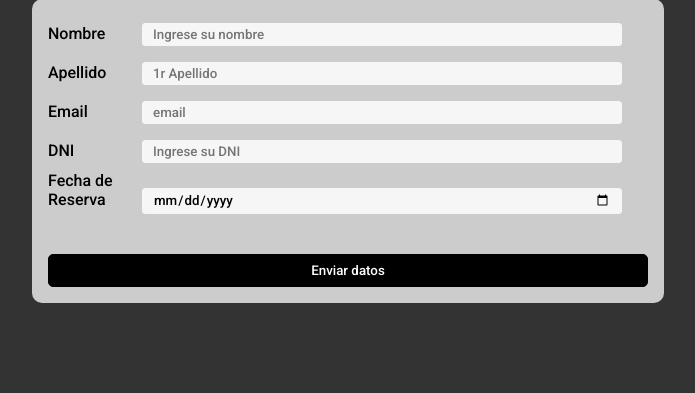
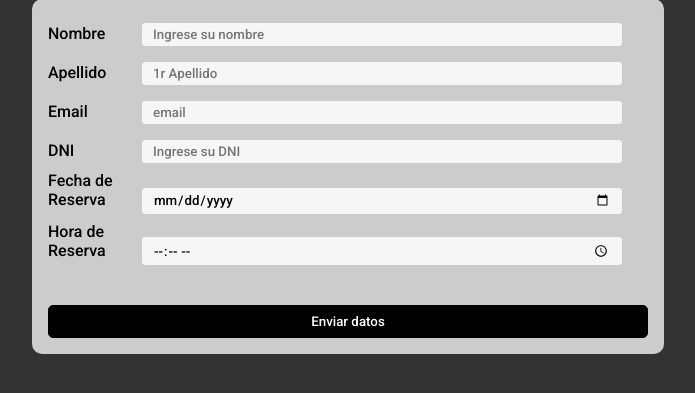
Before and after one commit to tpII/2020-pc-6-combiot, a Django app: page /nueva_reserva/ in a window 1280 px wide. Shown: the part 194-587 px from the top of the page, without its empty margins (292-987 px from the left). Run offline with Django 3.2, Linux system fonts and the light colour scheme.

Commit message:
Agregado de la hora al formulario

```diff
--- a/2.Web/combi/settings.py
+++ b/2.Web/combi/settings.py
@@ -14,10 +14,6 @@ from pathlib import Path
 import os
 # Build paths inside the project like this: BASE_DIR / 'subdir'.
 BASE_DIR = Path(__file__).resolve().parent.parent
-
-
-# Quick-start development settings - unsuitable for production
-# See https://docs.djangoproject.com/en/3.1/howto/deployment/checklist/
 
 # SECURITY WARNING: keep the secret key used in production secret!
 SECRET_KEY = '(ys)rcp(72vk7tgx*pv^mv4ysftluszqt&zqmo+&50zy=s^d2('
--- a/2.Web/combi/urls.py
+++ b/2.Web/combi/urls.py
@@ -1,28 +1,13 @@
-"""combi URL Configuration
-
-The `urlpatterns` list routes URLs to views. For more information please see:
-    https://docs.djangoproject.com/en/3.1/topics/http/urls/
-Examples:
-Function views
-    1. Add an import:  from my_app import views
-    2. Add a URL to urlpatterns:  path('', views.home, name='home')
-Class-based views
-    1. Add an import:  from other_app.views import Home
-    2. Add a URL to urlpatterns:  path('', Home.as_view(), name='home')
-Including another URLconf
-    1. Import the include() function: from django.urls import include, path
-    2. Add a URL to urlpatterns:  path('blog/', include('blog.urls'))
-"""
 from django.contrib import admin
 from django.urls import path
-from reserva.views import home, decode, reservar, post, informar
+from reserva.views import home, decodificar, reservar, post, informar
 from combi.settings import MEDIA_ROOT, MEDIA_URL
 from django.conf.urls.static import static
 
 urlpatterns = [
     path('admin/', admin.site.urls),
     path('', home),
-    path('decodificacion/', decode),
+    path('decodificacion/', decodificar),
     path('nueva_reserva/', reservar),
     path('reserva/', post, name='post'),
     path('informacion/', informar),
--- a/2.Web/reserva/form.py
+++ b/2.Web/reserva/form.py
@@ -11,5 +11,6 @@ class PostForm(forms.ModelForm):
             'apellido',
             'DNI',
             'fecha',
+            'hora',
             'email'
         ]
--- a/2.Web/reserva/models.py
+++ b/2.Web/reserva/models.py
@@ -8,6 +8,7 @@ class Reserva(models.Model):
     DNI = models.IntegerField()
     fecha = models.DateField()
     email = models.EmailField(max_length=254)
+    hora = models.TimeField()
 
     def __str__(self):
         return str(self.apellido) + '-' + str(self.email) + ' ' + str(self.fecha)
--- a/2.Web/reserva/views.py
+++ b/2.Web/reserva/views.py
@@ -1,18 +1,18 @@
 from django.shortcuts import render
-from reserva.utils import deco, deco2, codificador
+from reserva.utils import decodificar_1, decodificar_2, codificador
 from .form import PostForm
 from .models import Reserva
 from django.utils import timezone
 from datetime import datetime
-import json
+
 
 def home(request):
     return render(request, 'home.html', context={})
 
 
-def decode(request):
-    #data2 = deco() #Alternativa para decodificador online
-    data = deco2()
+def decodificar(request):
+    # data = decodificar_1() #Alternativa para decodificador online externo
+    data = decodificar_2()
     return render(request, 'decodificacion.html', context={'data': data})
 
 
@@ -28,19 +28,18 @@ def post(request):
     if request.method == "POST":
         form = PostForm(request.POST)
         if form.is_valid():
-            nuevo = form.save(commit=False)
+            nueva_reserva = form.save(commit=False)
             exists = Reserva.objects.filter(
-                apellido=nuevo.apellido,
-                nombre=nuevo.nombre,
-                DNI=nuevo.DNI,
-                email=nuevo.email,
-                fecha=nuevo.fecha).exists()
+                apellido=nueva_reserva.apellido,
+                nombre=nueva_reserva.nombre,
+                DNI=nueva_reserva.DNI,
+                email=nueva_reserva.email,
+                fecha=nueva_reserva.fecha).exists()
             if exists:
                 return render(request, 'repetida.html', context={})
-            elif datetime.strftime(nuevo.fecha, '%Y-%m-%d') < timezone.localtime(timezone.now()).date().isoformat():
+            elif datetime.strftime(nueva_reserva.fecha, '%Y-%m-%d') < timezone.localtime(timezone.now()).date().isoformat():
                 return render(request, 'error_fecha.html', context={})
             else:
-                nueva_reserva = form.save(commit=False)
                 nueva_reserva.save()
                 reserva = Reserva.objects.filter(fecha=nueva_reserva.fecha, email=nueva_reserva.email).first()
                 data = {
@@ -48,6 +47,7 @@ def post(request):
                     'apellido': nueva_reserva.apellido,
                     'DNI': nueva_reserva.DNI,
                     'fecha': str(nueva_reserva.fecha),
+                    'hora': str(nueva_reserva.hora),
                     'email': nueva_reserva.email,
                 }
                 codificador(data, reserva)
--- a/2.Web/templates/decodificacion.html
+++ b/2.Web/templates/decodificacion.html
@@ -74,6 +74,7 @@
         <li>DNI: {{ data.DNI }} </li>
         <li>email: {{ data.email }} </li>
         <li>Fecha de reserva: {{ data.fecha }} </li>
+        <li>Hora de reserva: {{ data.hora }} </li>
 
     </ul>
 
--- a/2.Web/templates/home.html
+++ b/2.Web/templates/home.html
@@ -103,6 +103,7 @@ a{
         <h1><span class="titulo2">Combi-IoT</span> </h1>
         <div class="boton-r"><a href="http://127.0.0.1:8000/nueva_reserva/"><span class="b-r">Reservar</span></a>
         </div>
+
     </div>
 
 </section>
--- a/2.Web/templates/info.html
+++ b/2.Web/templates/info.html
@@ -55,10 +55,10 @@
     <span class="datos">
 
         <p>
-            El proyecto consta de la generación de un codigo PDF417 que se genera al realizar una reserva y la decodificación del mismo. Este codigo representa un pasaje para un turno en una combi.
+            El proyecto consta de la generación de un código PDF417 al realizar una reserva y la decodificación del mismo. Este codigo representa un pasaje para un turno en una combi.
         </p>
         <p>
-            Inicialmente el proyecto estaba pensado para que la decodificación del codigo PDF417 se realice desde una camara USB conectada a una rasberry pi, sin embargo por la pandemia de publico conocimiento que nos tocó atravesar realizamos la decodificacion via web.
+            Inicialmente el proyecto estaba pensado para que la decodificación del código PDF417 se realice desde una cámara USB conectada a una Raspberry pi. Sin embargo por la pandemia de público conocimiento que nos tocó atravesar, realizamos la decodificación via web.
         </p>
         <p>
             El objetivo del proyecto es mejorar la experiencia de los usuarios con los servicios de combi.
--- a/2.Web/templates/nueva_reserva.html
+++ b/2.Web/templates/nueva_reserva.html
@@ -26,6 +26,7 @@
             width:90px;
             display:inline-block;
         }
+        form input[type="time"],
         form input[type="date"],
         form input[type="number"],
         form input[type="text"],
@@ -99,7 +100,10 @@
             <label for="fecha">Fecha de Reserva</label>
             <input type="date" name="fecha" for="fecha" required step="1" min="<?php echo date('Y-m-d');?>" />
         </div>
-
+        <div>
+            <label for="hora">Hora de Reserva</label>
+            <input type="time" name="hora" for="hora" required  />
+        </div>
         <input type="submit" name="enviar" value="Enviar datos"/>
     </form>
 </body>
```
Also changed, not shown: 2.Web/combi/asgi.py (+0 -9 lines), 2.Web/combi/wsgi.py (+0 -9 lines), 2.Web/reserva/utils.py (+4 -4 lines), 2.Web/media/barcode.png, 2.Web/reserva/migrations/0001_initial.py.
